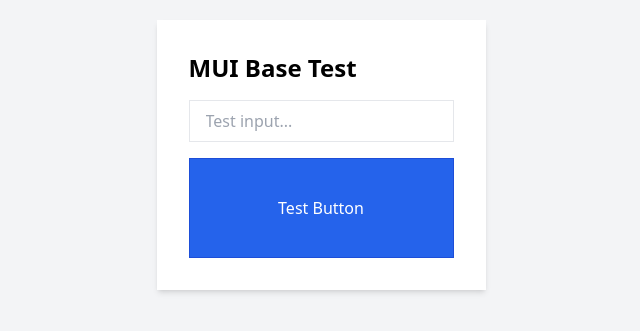
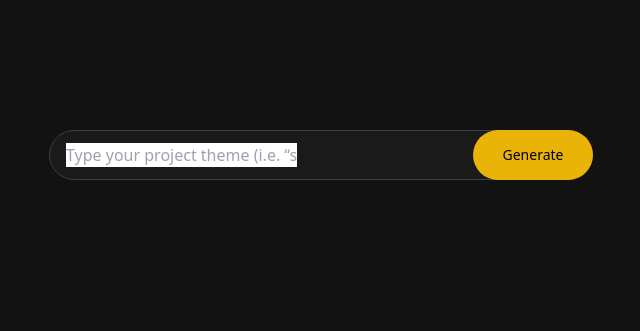
Before and after one commit to Matt-Hulme/brainstormer, a React (Vite) app in the folder frontend/: page / in a window 1280 px wide. Shown: the part 245-576 px from the top of the page, without its empty margins (319-959 px from the left). Built offline with nearby package versions, Linux system fonts and the light colour scheme.

Commit message:
Search Bar coming along

```diff
--- a/frontend/src/App.tsx
+++ b/frontend/src/App.tsx
@@ -1,32 +1,29 @@
+import { Input } from '@mui/base/Input'
 import { Button } from '@mui/base/Button'
-import { Input } from '@mui/base/Input'
 
 function App() {
+  const handleSubmit = (e: React.FormEvent) => {
+    e.preventDefault()
+    // Handle search
+  }
+
   return (
-    <div className="min-h-screen bg-gray-100 flex items-center justify-center">
-      <div className="bg-white p-8 rounded-lg shadow-md space-y-4">
-        <h1 className="text-2xl font-bold mb-4">MUI Base Test</h1>
+    <main className="min-h-screen bg-background flex flex-col items-center justify-center">
+      <form onSubmit={handleSubmit} className="w-full max-w-xl px-4">
+        <div className="relative">
           <Input
-          slotProps={{
-            input: {
-              className:
-                'w-full px-4 py-2 border rounded-md outline-none focus:ring-2 focus:ring-blue-500 focus:border-blue-500',
-            },
-          }}
-          placeholder="Test input..."
+            className="w-full rounded-full bg-[#1a1a1a] text-white pl-4 pr-24 py-3 border border-gray-700 focus:outline-none focus:border-yellow-500"
+            placeholder="Type your project theme (i.e. “storms”)"
           />
           <Button
-          slotProps={{
-            root: {
-              className:
-                'w-full h-25 px-4 py-2 bg-blue-600 text-white rounded-md hover:bg-blue-700 border border-blue-700 transition-colors',
-            },
-          }}
+            type="submit"
+            className="absolute right-0 h-full top-1/2 -translate-y-1/2 px-4 py-1.5 bg-yellow-500 text-black rounded-full hover:bg-yellow-400 text-sm font-medium w-30"
           >
-          Test Button
+            Generate
           </Button>
         </div>
-    </div>
+      </form>
+    </main>
   )
 }
 
--- a/frontend/tailwind.config.js
+++ b/frontend/tailwind.config.js
@@ -17,39 +17,14 @@
         ),
       },
       colors: {
-        border: 'hsl(var(--border))',
-        input: 'hsl(var(--input))',
-        ring: 'hsl(var(--ring))',
-        background: 'hsl(var(--background))',
-        foreground: 'hsl(var(--foreground))',
-        primary: {
-          DEFAULT: 'hsl(var(--primary))',
-          foreground: 'hsl(var(--primary-foreground))',
-        },
-        secondary: {
-          DEFAULT: 'hsl(var(--secondary))',
-          foreground: 'hsl(var(--secondary-foreground))',
-        },
-        destructive: {
-          DEFAULT: 'hsl(var(--destructive))',
-          foreground: 'hsl(var(--destructive-foreground))',
-        },
-        muted: {
-          DEFAULT: 'hsl(var(--muted))',
-          foreground: 'hsl(var(--muted-foreground))',
-        },
-        accent: {
-          DEFAULT: 'hsl(var(--accent))',
-          foreground: 'hsl(var(--accent-foreground))',
-        },
-        popover: {
-          DEFAULT: 'hsl(var(--popover))',
-          foreground: 'hsl(var(--popover-foreground))',
-        },
-        card: {
-          DEFAULT: 'hsl(var(--card))',
-          foreground: 'hsl(var(--card-foreground))',
-        },
+        'primary-1': '#FFE81A',
+        'primary-2': '#FFF066',
+        'secondary-1': '#666666',
+        'secondary-2': '#4D4D4D',
+        'secondary-3': '#333333',
+        'secondary-4': '#1A1A1A',
+        'secondary-5': '#0D0D0D',
+        background: '#121212',
       },
       borderRadius: {
         lg: 'var(--radius)',
--- a/frontend/tsconfig.node.json
+++ b/frontend/tsconfig.node.json
@@ -1,5 +1,6 @@
 {
   "compilerOptions": {
+    "composite": true,
     "tsBuildInfoFile": "./node_modules/.tmp/tsconfig.node.tsbuildinfo",
     "target": "ES2022",
     "lib": ["ES2023"],
@@ -8,10 +9,8 @@
 
     /* Bundler mode */
     "moduleResolution": "bundler",
-    "allowImportingTsExtensions": true,
     "isolatedModules": true,
     "moduleDetection": "force",
-    "noEmit": true,
 
     /* Linting */
     "strict": true,
```
Also changed, not shown: frontend/tsconfig.app.json (+20 -3 lines). Lines whose indentation alone changed are shown as unchanged.
